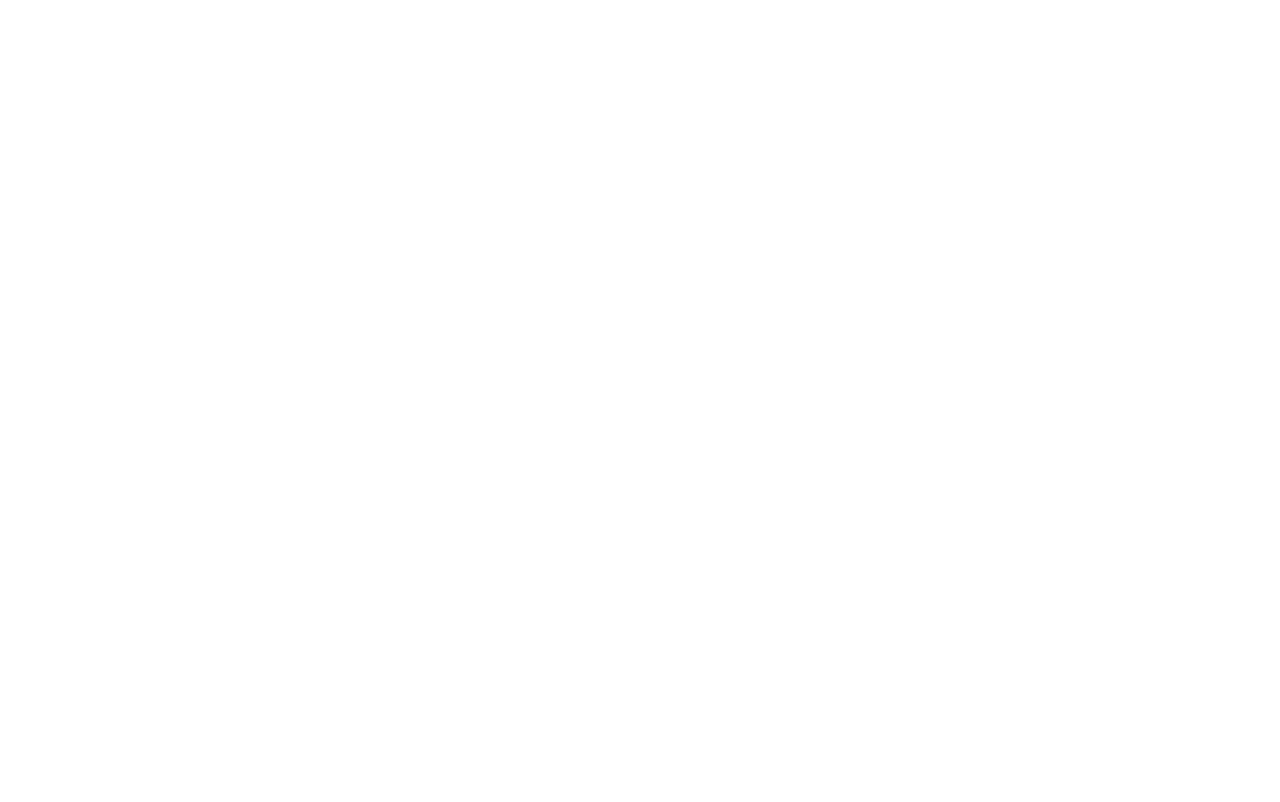
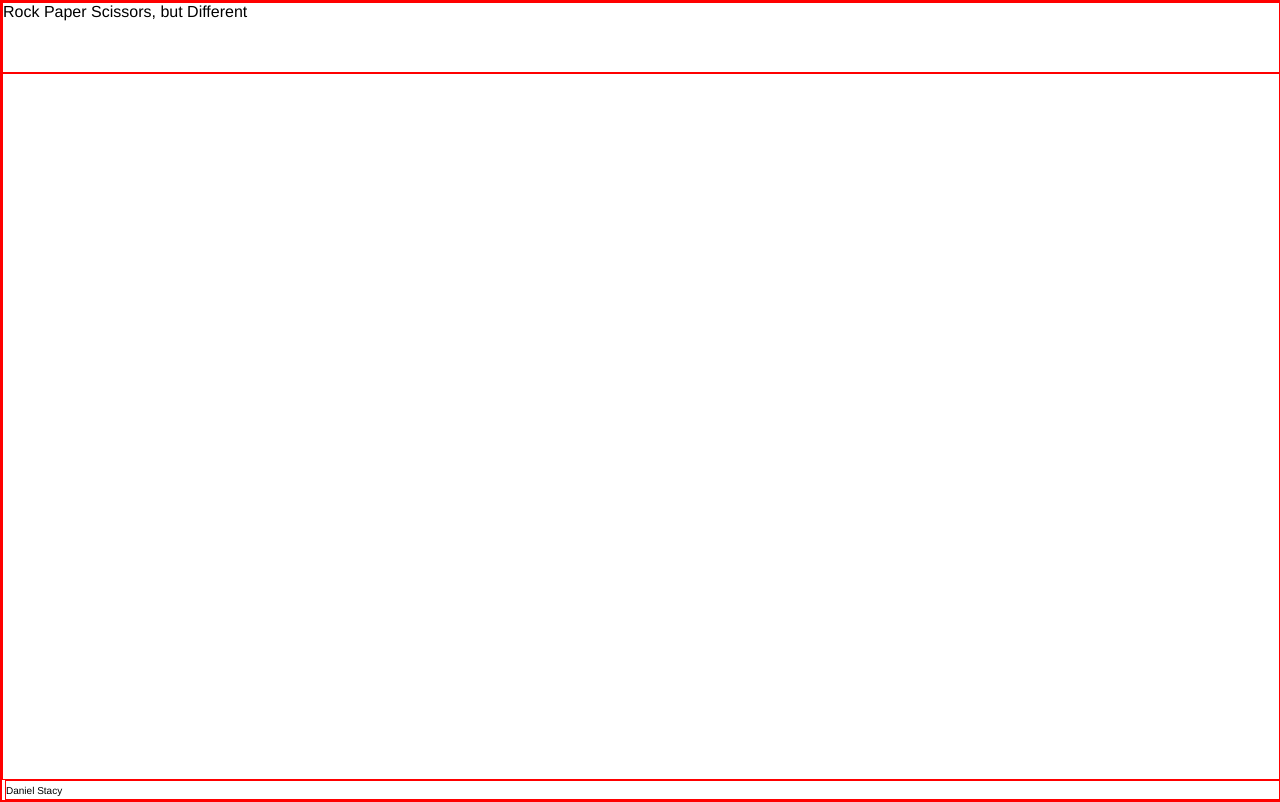
Before and after one commit to danielStacy/RPS-Mind-Game, a website built with webpack: page src/template.html in a window 1280 px wide. Built offline with nearby package versions, Linux system fonts and the light colour scheme.

Commit message:
Added very basic HTML + CSS
Header, footer, main in grid.

```diff
--- a/package.json
+++ b/package.json
@@ -3,7 +3,9 @@
   "version": "1.0.0",
   "main": "index.js",
   "scripts": {
-    "test": "jest"
+    "test": "jest",
+    "build": "webpack",
+    "serve": "webpack serve"
   },
   "keywords": [],
   "author": "",
--- a/src/style.css
+++ b/src/style.css
@@ -7,4 +7,25 @@
 * {
   margin: 0;
   box-sizing: border-box;
+
+  border: 1px red solid;
 }
+
+body {
+  height: 100vh;
+  width: 100vw;
+
+  display: grid;
+  grid-template-rows: 1fr 10fr 20px;
+}
+
+header {
+  font-size: 1.6rem;
+}
+
+footer {
+  font-size: 1rem;
+  display: flex;
+  align-items: center;
+  margin-left: 3px;
+}
--- a/src/template.html
+++ b/src/template.html
@@ -5,5 +5,9 @@
     <meta name="viewport" content="width=device-width, initial-scale=1.0" />
     <title>Rock Paper Scissors, but Different</title>
   </head>
-  <body></body>
+  <body>
+    <header>Rock Paper Scissors, but Different</header>
+    <main></main>
+    <footer>Daniel Stacy</footer>
+  </body>
 </html>
```
